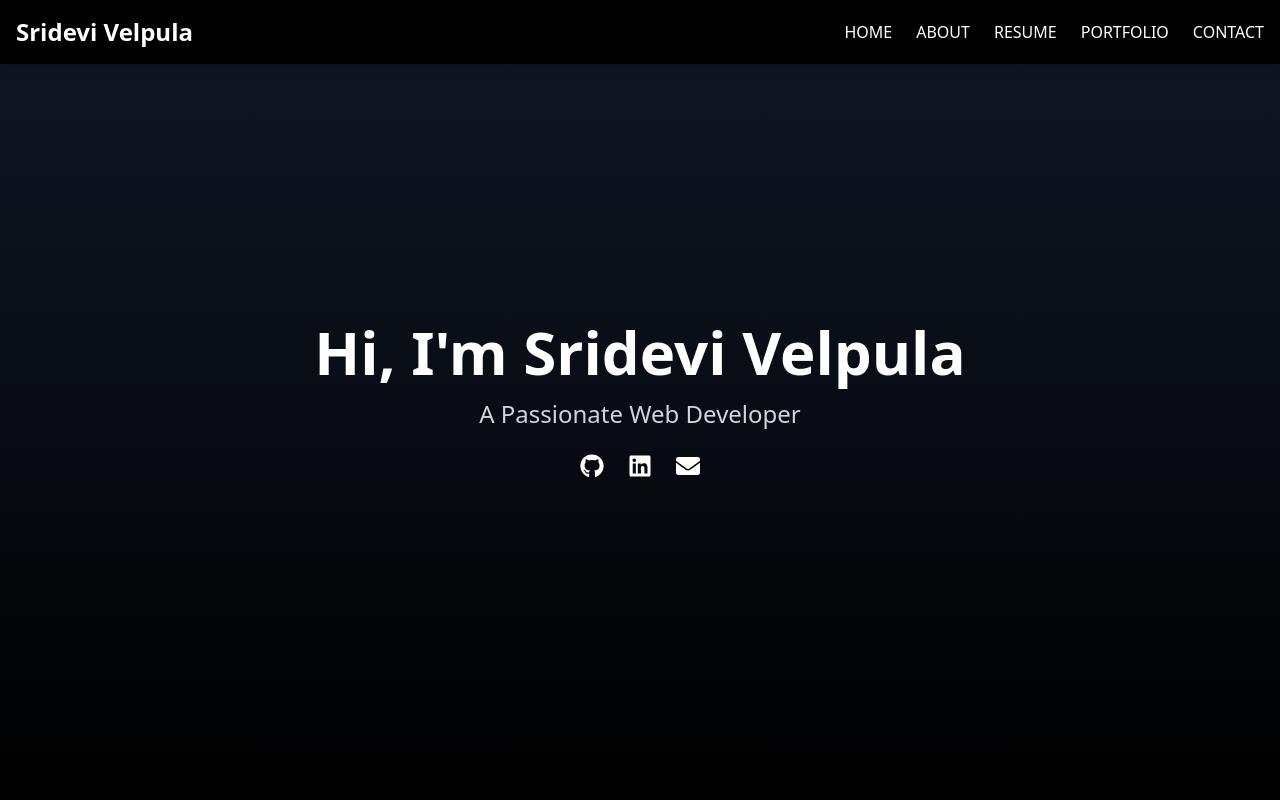
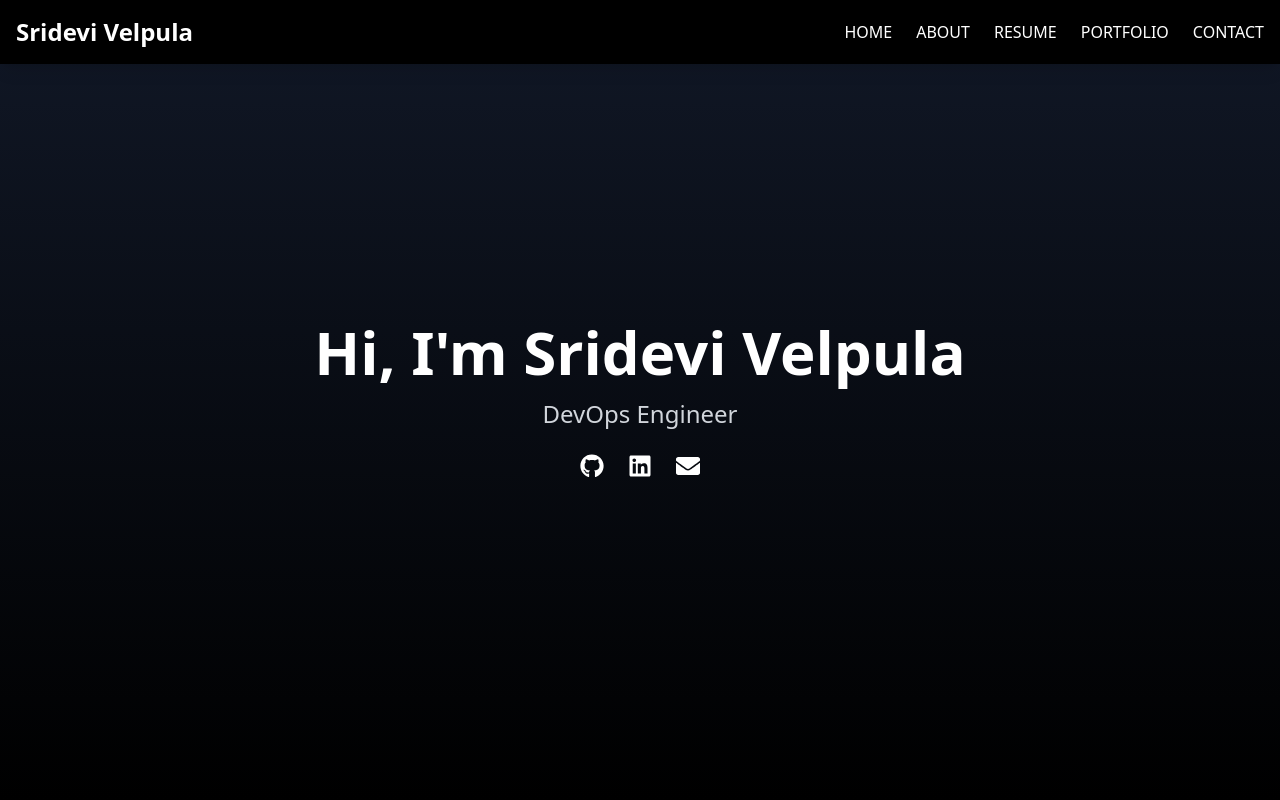
Before and after one commit to srideviblogs/my-portfolio-react, a React (Create React App) app: page / in a window 1280 px wide. Shown: the top 800 px of the page. Built offline with nearby package versions, Linux system fonts and the light colour scheme.

Commit message:
Update Hero.js

```diff
--- a/src/components/Hero.js
+++ b/src/components/Hero.js
@@ -20,7 +20,7 @@ const Hero = () => {
         animate={{ opacity: 1 }}
         transition={{ delay: 0.6, duration: 0.6 }}
       >
-        A Passionate Web Developer
+        DevOps Engineer
       </motion.h2>
 
       <motion.div
```
